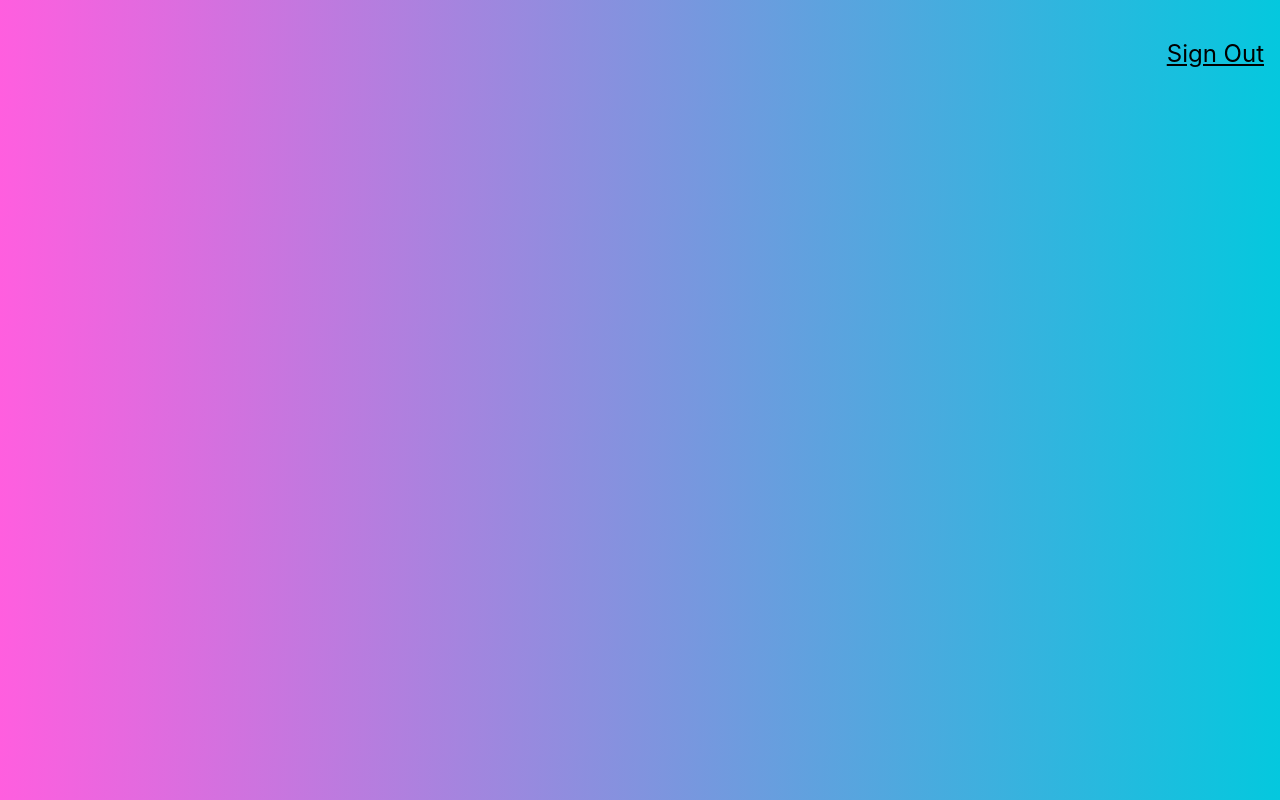
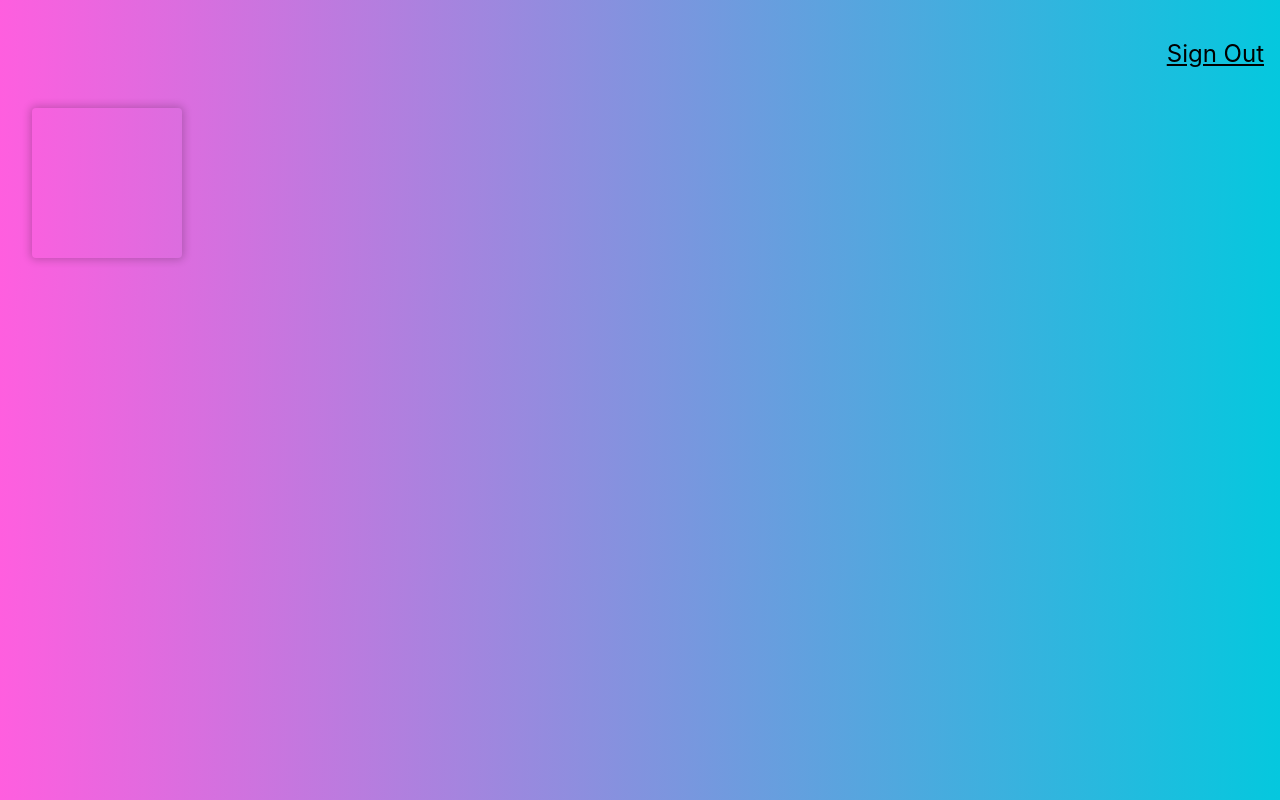
Before and after one commit to DeboraBucci/smart_brain, a React (Create React App) app: page / in a window 1280 px wide. Built offline with nearby package versions, Linux system fonts and the light colour scheme.

Commit message:
add Tilt component and modify it by making it smaller, without background, and with some of the classes from "tachyons", and delete unnecesary code

```diff
--- a/src/components/logo/Logo.js
+++ b/src/components/logo/Logo.js
@@ -1,7 +1,20 @@
 import React from "react";
+import Tilt from "react-parallax-tilt";
 
 const Logo = () => {
-  return <div></div>;
+  return (
+    <div className="ma4 mt0">
+      <Tilt
+        className="Tilt br2 shadow-2"
+        style={{
+          height: "150px",
+          width: "150px",
+        }}
+      >
+        <div></div>
+      </Tilt>
+    </div>
+  );
 };
 
 export default Logo;
```
